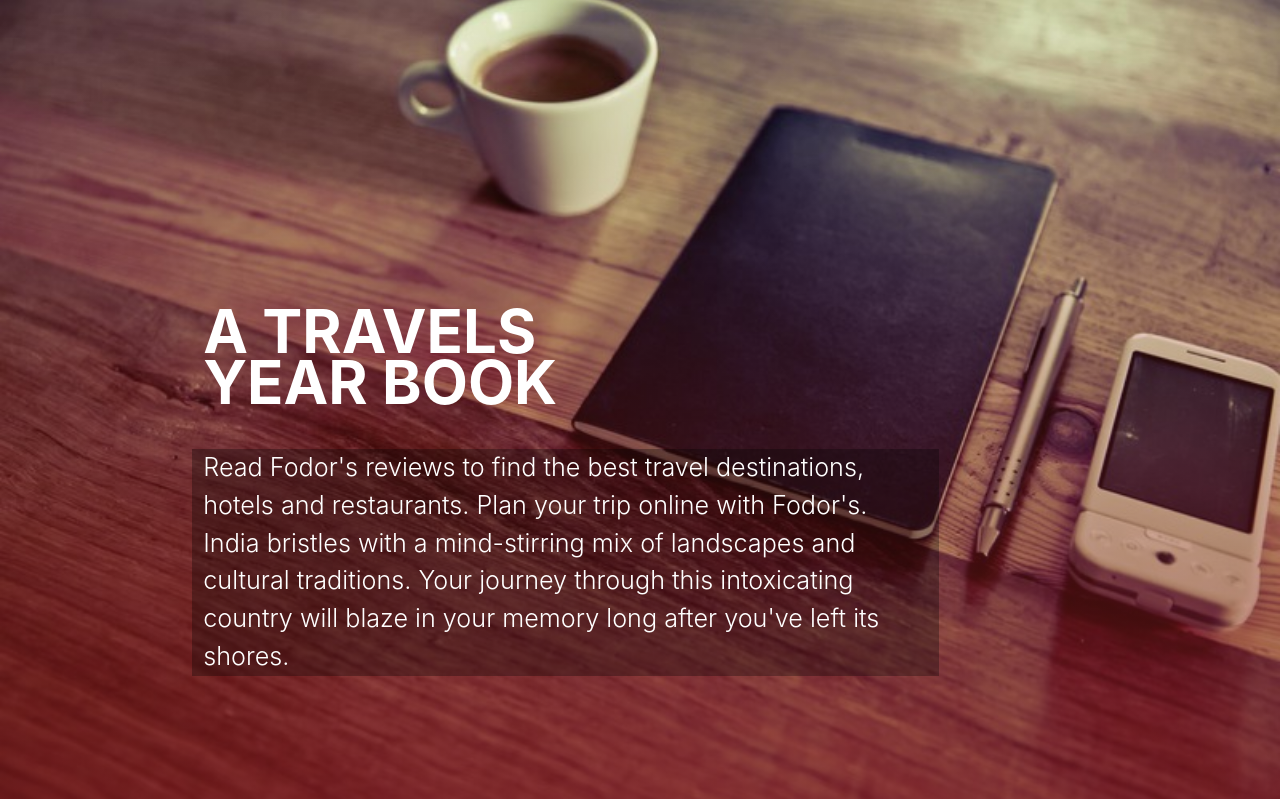
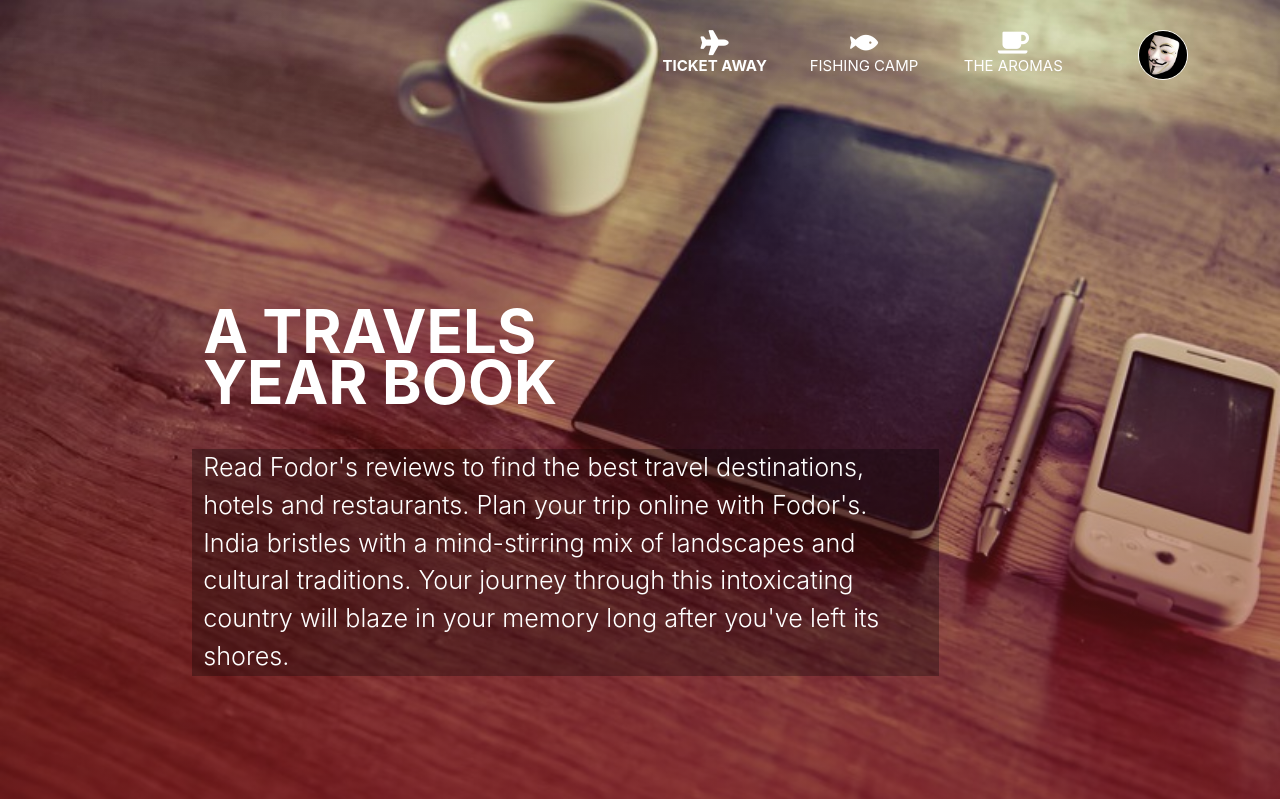
Before and after one commit to aikanshgarg/mockingUI-sample, a PHP site: page / in a window 1280 px wide. Shown: the top 799 px of the page. Run offline with PHP 8.4, Linux system fonts and the light colour scheme; some libraries are stand-ins or nearby versions.

Commit message:
add and fix scroll

```diff
--- a/index.html
+++ b/index.html
@@ -18,17 +18,17 @@
 <body>
 
 <!-- -----------------------------SLIDE 1 ---------------------------------------------------------------------------------------------------------------------->
-	<section id="home">
+	<section id="home" class="scrollspy">
 	  <!-- NAVBAR -->
-<!-- 	  <nav class="transparent">
-	    <div class="nav-wrapper container">
-	      <ul class="right">
-	        <li><a href="#home" class="scrolll"><i class="fas fa-plane-departure"></i>TICKET AWAY</a></li>
-	        <li><a href="#fish" class="scrolll"><i class="fas fa-fish"></i>FISHING CAMP</a></li>
-	        <li><a href="#walk" class="scrolll"><i class="fas fa-mug-hot"></i>THE AROMAS</a></li>
-	      </ul>
-	    </div>
-	  </nav> -->
+	  	<div class="row navi">
+	  		<div class="container center-align" style="margin-right: -20%; line-height: 0.85;">
+		  		<div class="col s2"><i class="fas fa-plane fa-nav"></i><a href="#home"><br>TICKET AWAY</a></div>
+		  		<div class="col s2"><i class="fas fa-fish fa-nav"></i><a href="#fish"><br>FISHING CAMP</a></div>
+		  		<div class="col s2"><i class="fas fa-coffee fa-nav"></i><a href="#walk"><br>THE AROMAS</a></div>
+		  		<div class="col s2"><img src="assets/mask.jpg" class="mask"></div>
+	  		</div>
+	  	</div>
+
 
 	    <div class="container pth">
 	      <div class="row">
@@ -44,7 +44,7 @@
 
 
 <!-- -----------------------------SLIDE 2 ---------------------------------------------------------------------------------------------------------------------->
-	<section id="fish">
+	<section id="fish" class="scrollspy">
 		<div class="container pt">
 			<div class="row">
 				<div class="col s4 f1"><!-- <img class="responsive-img" src="assets/fish1.jpg"> --></div>
@@ -73,7 +73,7 @@
 	</section>
 
 <!-- -----------------------------SLIDE 3 ---------------------------------------------------------------------------------------------------------------------->
-	<section id="walk">
+	<section id="walk" class="scrollspy">
 		<div class="container hide-on-med-and-up" style="padding: 2%;padding-top: 50%;">
 			<div class="row walk-text" style="margin-bottom: 5px;">
 				<div class="col s12 center-align big">let's walk the distance</div>
@@ -119,11 +119,12 @@
 
 	<!-- LIVERELOAD JS (for development only) -->
 	<script>document.write('<script src="http://' + (location.host || 'localhost').split(':')[0] + ':35729/livereload.js?snipver=1"></' + 'script>')</script>
-	<script type="text/javascript" src="script.js"></script>
 
 	<!-- MATERIALIZE JS -->
     <script src="https://code.jquery.com/jquery-2.1.1.min.js"></script>
     <!-- Compiled and minified JavaScript -->
     <script src="https://cdnjs.cloudflare.com/ajax/libs/materialize/1.0.0/js/materialize.min.js"></script>
+
+    <script type="text/javascript" src="script.js"></script>
 </body>
 </html>
--- a/script.js
+++ b/script.js
@@ -0,0 +1,10 @@
+$(document).ready(function(){
+    $('.scrollspy').scrollSpy();
+  });
+
+$(function () {
+$(document).scroll(function () {
+  var $nav = $(".navi");
+  $nav.toggleClass('scrolled', $(this).scrollTop() > $nav.height());
+  });
+});
--- a/style.css
+++ b/style.css
@@ -10,8 +10,40 @@
 	overflow: hidden;
 }
 
-nav {
+.fa-nav{
+	font-size: 25px;
+	padding-bottom: 5px;
+}
+.navi{
+	width: 100%;
+}
+.navi.scrolled {
+  background-color: rgba(0,0,0,0.8); !important;
+  transition: background-color 200ms linear;
+}
+a{
+	color: #fff;
+}
+a.active {
+	font-weight: bolder;
+}
+.navi {
 	position: fixed;
+	padding-top: 30px;
+	padding-bottom: 30px;
+}
+.nav-text{
+	font-size: 14px;
+}
+.nav-img {
+	height: 60px;
+	width: 60px;
+}
+.mask {
+	border: 1.5px solid #fff;
+	border-radius: 50%;
+	height: 50px;
+	width: 50px;
 }
 
 
@@ -138,6 +170,30 @@
 /*-------------------------------------------------------------------------------------------------------------------------*/
 /*MEDIA QUERIES*/
 @media only screen and (orientation: portrait) {
+  .fa-nav{
+	font-size: 20px;
+  }
+  /*.navi{
+  	padding-left: 15%;
+  }*/
+  .mask {
+  	height: 40px;
+  	width: 40px;
+  	margin-left: 10px;
+  	margin-top: -10px;
+  }
+  a{
+  	font-size: 10px;
+  }
+  a.active {
+	font-weight: bolder;
+	font-size: 10px;
+  }
+  .nav-img {
+  	height: 100px;
+  	width: 100px;
+  }
+
   .pth {
   	padding-top: 200px;
   }
```
Also changed, not shown: assets/mask.jpg (added).
